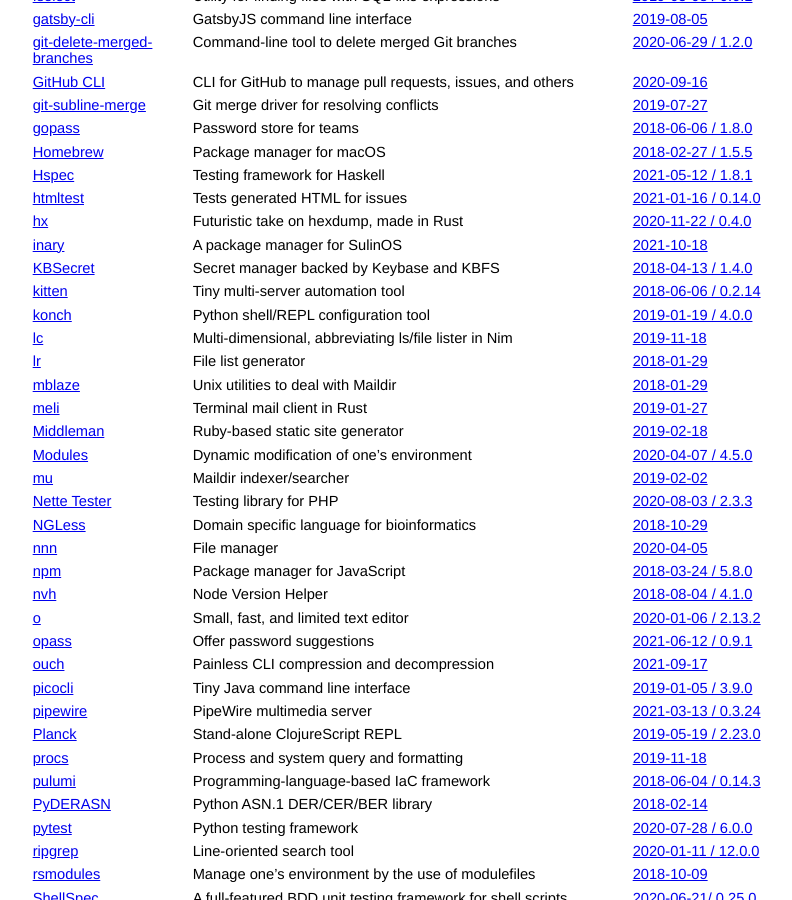
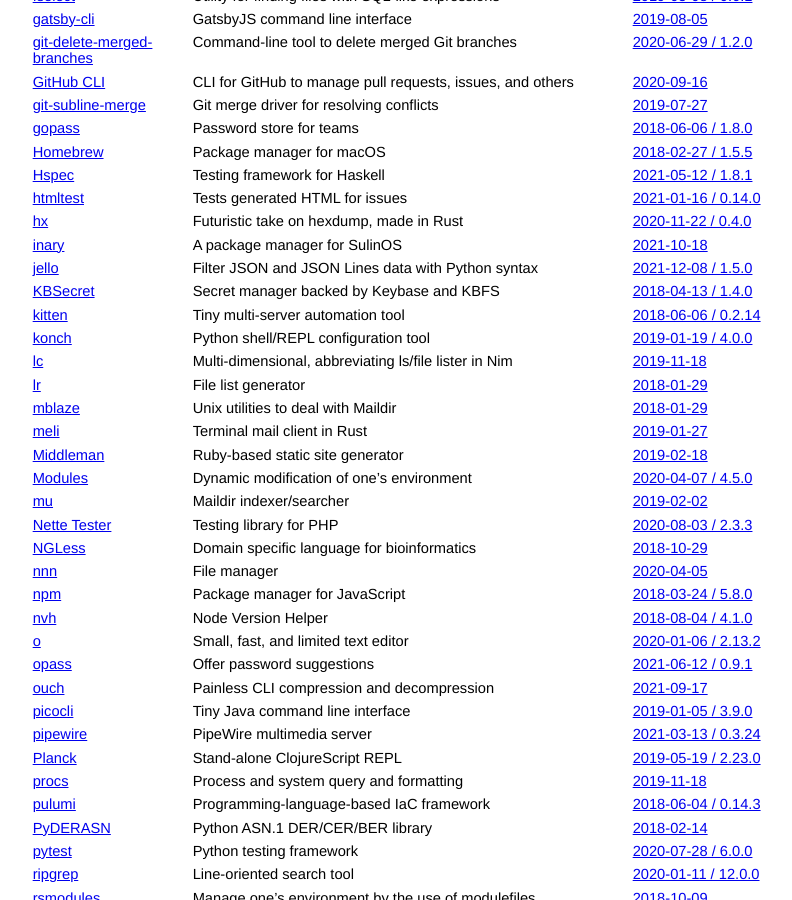
Before and after one commit to jcs/no_color, a Jekyll site: the page built from index.md, in a window 1280 px wide and 900 px high, scrolled down 2398 px. Shown: the whole window, without its empty margins (211-1003 px from the left). Built offline with Jekyll 4.4.1, drawn with Linux system fonts in a browser that asks for light colours; our own code applies the rules of GitHub Pages for plain Markdown files.

Commit message:
Add Jello (#151)

```diff
--- a/index.md
+++ b/index.md
@@ -141,6 +141,7 @@ color via `NO_COLOR`.
 | [htmltest](https://github.com/wjdp/htmltest) | Tests generated HTML for issues | [2021-01-16 / 0.14.0](https://github.com/wjdp/htmltest/releases/tag/v0.14.0) |
 | [hx](https://github.com/sitkevij/hex) | Futuristic take on hexdump, made in Rust | [2020-11-22 / 0.4.0](https://github.com/sitkevij/hex/releases/tag/v0.4.0) |
 | [inary](https://gitlab.com/sulinos/devel/inary) | A package manager for SulinOS | [2021-10-18](https://gitlab.com/sulinos/devel/inary/-/commit/29cbfcd8a8b50683d6726fd7b060af005d1b9c80)
+| [jello](https://github.com/kellyjonbrazil/jello) | Filter JSON and JSON Lines data with Python syntax | [2021-12-08 / 1.5.0](https://github.com/kellyjonbrazil/jello/releases/tag/v1.5.0) |
 | [KBSecret](https://kbsecret.github.io/) | Secret manager backed by Keybase and KBFS | [2018-04-13 / 1.4.0](https://github.com/kbsecret/kbsecret/commit/d5296054d979a1b1ce07c1be78d56d3d29b62384) |
 | [kitten](https://github.com/hoffa/kitten) | Tiny multi-server automation tool | [2018-06-06 / 0.2.14](https://github.com/hoffa/kitten/commit/88cb015f4ae021a1c00bfc4dc9506a8e14e51bb4) |
 | [konch](https://github.com/sloria/konch) | Python shell/REPL configuration tool | [2019-01-19 / 4.0.0](https://github.com/sloria/konch/blob/master/CHANGELOG.rst#400-2019-01-19) |
```
